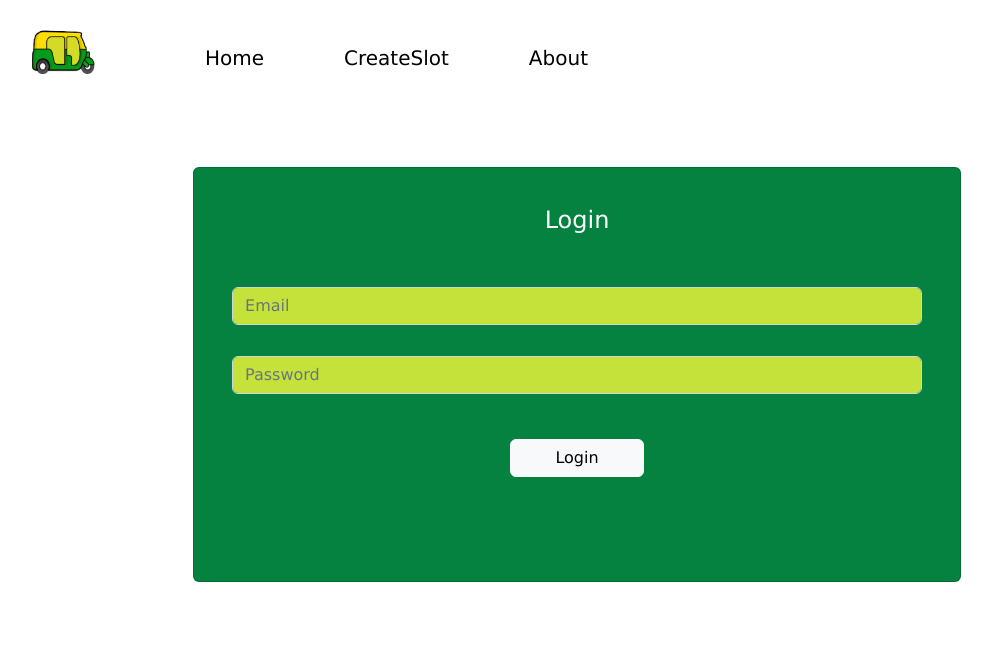
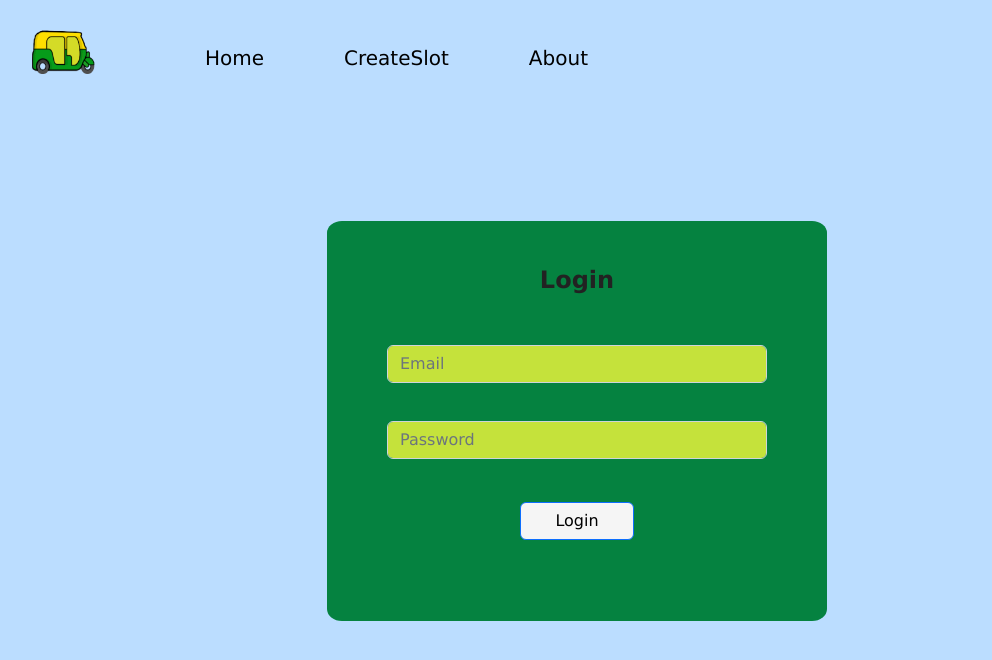
Before and after one commit to Bharath2503/auto_sharing_app, a React (Create React App) app in the folder Frontend/: page /home in a window 1280 px wide. Shown: the top 660 px of the page, without its empty margins (63-1055 px from the left). Built offline with nearby package versions, Linux system fonts and the light colour scheme.

Commit message:
login correction

```diff
--- a/Frontend/src/App.jsx
+++ b/Frontend/src/App.jsx
@@ -6,6 +6,7 @@ import {BrowserRouter ,Routes,Route} from 'react-router-dom';
 import Slot from './components/CreateSlot';
 import Home from './components/Home';
 import About from './components/About';
+import "./css/App.css";
 
 function App() {
   return (
--- a/Frontend/src/components/Home.jsx
+++ b/Frontend/src/components/Home.jsx
@@ -6,25 +6,30 @@ function Home()
 {
     return(
 
-        <div className="card mx-auto" style={{width:"60%",backgroundColor:"#058240"}}>
-        <div className="card-body">
-          <h4 className="card-title" style={{textAlign:"center",color:"white",paddingBottom:"5%",paddingTop:"3%"}}>Login</h4>
-          <Form>
-      <Form.Group className="mb-3 form-group" controlId="formBasicEmail">
-        <Form.Control type="email" placeholder="Email" className="form-control" />
+      <div className="Auth-form-container">
+      <Form className="Auth-form">
+        <h3 className="Auth-form-title">Login</h3>
+        <div className="Auth-form-content">
+          <Form.Group className="mb-1" controlId="formBasicEmail">
+            <Form.Control required className="space"
+              type="email"
+              placeholder="Email"
+            />
           </Form.Group>
-      <Form.Group className="mb-3 form-group"  controlId="formBasicPassword">
-        <Form.Control type="password" placeholder="Password" className="form-control"/>
+          <Form.Group className="mb-4" controlId="formBasicPassword">
+            <Form.Control className="space"
+              type="password" required
+              placeholder="Password"
+            />
           </Form.Group>
-     <center>
-     <Button variant="light" type="submit" className="form-button" >
+          <div className="d-grid mt-3">
+            <Button className="login" type="Submit">
               Login
             </Button>
-     </center>
+          </div>
+        </div>
       </Form>
 
-
-        </div>
     </div>
     )
 }
--- a/Frontend/src/css/App.css
+++ b/Frontend/src/css/App.css
@@ -1,3 +1,6 @@
 h1{
   text-align: center;
 }
+body{
+  background-color: #99CCFF;
+}
--- a/Frontend/src/css/Home.css
+++ b/Frontend/src/css/Home.css
@@ -1,34 +1,49 @@
-.form-control
-{
+.Auth-form-container {
+    display: flex;
+    justify-content: center;
+    align-items: center;
+    width: 100vw;
+    height: 80vh;
+
+  }
+
+  .Auth-form {
+    width: 500px;
+    height: 400px;
+    padding-top: 20px;
+    padding-bottom: 10px;
+    margin-top: -30px;
+    background-color: #058240;
+    border-radius:3% ;
+  }
+
+  .Auth-form-content {
+    padding-left: 12%;
+    padding-right: 12%;
+    margin-top: 10%;
+  }
+
+  .Auth-form-title {
+    text-align: center;
+    margin-bottom: 1em;
+    margin-top: 5%;
+    font-size: 24px;
+    color: rgb(34, 34, 34);
+    font-weight: 800;
+  }
+  .space{
+    margin-top: 10%;
     background-color: #C5E23B;
-}
-.form-control:focus
-{
-    background-color: #C5E23B;
-}
-
-.form-control ::placeholder
-{
+  }
+  .login{
+    margin-top: 5%;
+   background-color:whitesmoke;
+   color: black;
+   justify-content: center;
+   width: 30%;
+   margin-left: 35%;
+  }
+  .login:hover{
+    background-color:whitesmoke;
     color: black;
-}
-
-.form-group
-{
-    margin-left: 3%;
-    margin-right: 3%;
-    padding-top: 1%;
-    padding-bottom: 1%;
-}
-
-.form-button
-{
-    margin-top: 3%;
-    margin-bottom:12% ;
-    padding-left: 6%;
-    padding-right: 6%;
-}
-
-.card
-{
-    margin-top: 4%;
-}
+  }
--- a/Frontend/src/css/navbar.css
+++ b/Frontend/src/css/navbar.css
@@ -4,7 +4,9 @@
     transition: 0.5 s;
     font-family: Verdana, Geneva, Tahoma, sans-serif;
   }
-
+body{
+    background-color: #99ccffa9;
+}
 .link{
     text-decoration: none;
     color:black;
```
Also changed, not shown: Frontend/src/index.css (line endings or trailing spaces). Lines whose indentation alone changed are shown as unchanged.
